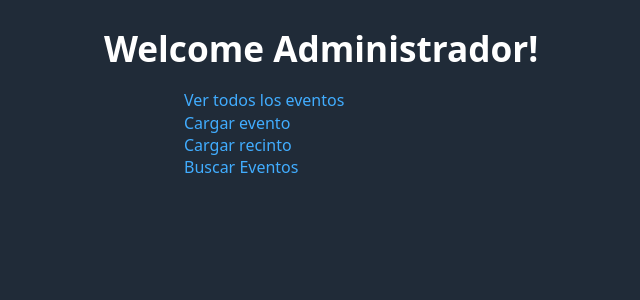
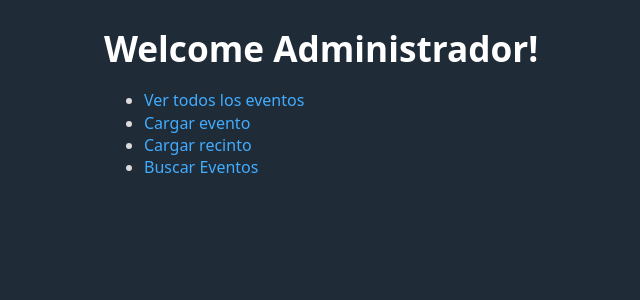
Before and after one commit to JuliMoriis/TicketPass-project, an Angular app: page /admin in a window 1280 px wide. Shown: the top 300 px of the page, without its empty margins (136-776 px from the left). Built offline with nearby package versions, Linux system fonts and the light colour scheme.

Commit message:
arreglo rutas

```diff
--- a/src/app/pages/admin-page/admin-page.component.html
+++ b/src/app/pages/admin-page/admin-page.component.html
@@ -2,17 +2,17 @@
 
 <nav>
     <ul>
-        <ol>
-            <a routerLink="ver-eventos">Ver todos los eventos</a>
-        </ol>
-        <ol>
-            <a routerLink="add-eventos">Cargar evento</a>
-        </ol>
-        <ol>
-            <a routerLink="add-recinto">Cargar recinto</a>
-        </ol>
-        <ol>
+        <li>
+            <a routerLink="/ver-eventos">Ver todos los eventos</a>
+        </li>
+        <li>
+            <a routerLink="/add-eventos">Cargar evento</a>
+        </li>
+        <li>
+            <a routerLink="/add-recinto">Cargar recinto</a>
+        </li>
+        <li>
             <a routerLink="">Buscar Eventos</a>
-        </ol>
+        </li>
     </ul>
 </nav>
--- a/src/app/pages/admin-page/admin-page.component.ts
+++ b/src/app/pages/admin-page/admin-page.component.ts
@@ -1,17 +1,15 @@
 import { Component } from '@angular/core';
-import { Router, RouterLink } from '@angular/router';
+import { Router, RouterLink, RouterModule } from '@angular/router';
 import { VerEventoComponent } from '../../evento/components/ver-evento/ver-evento.component';
 
 
 @Component({
   selector: 'app-admin-page',
   standalone: true,
-  imports: [RouterLink],
+  imports: [RouterModule],
   templateUrl: './admin-page.component.html',
   styleUrl: './admin-page.component.css'
 })
 export class AdminPageComponent {
 
-  constructor(private router: Router) {} // Asegúrate de importar Router
-
 }
```
